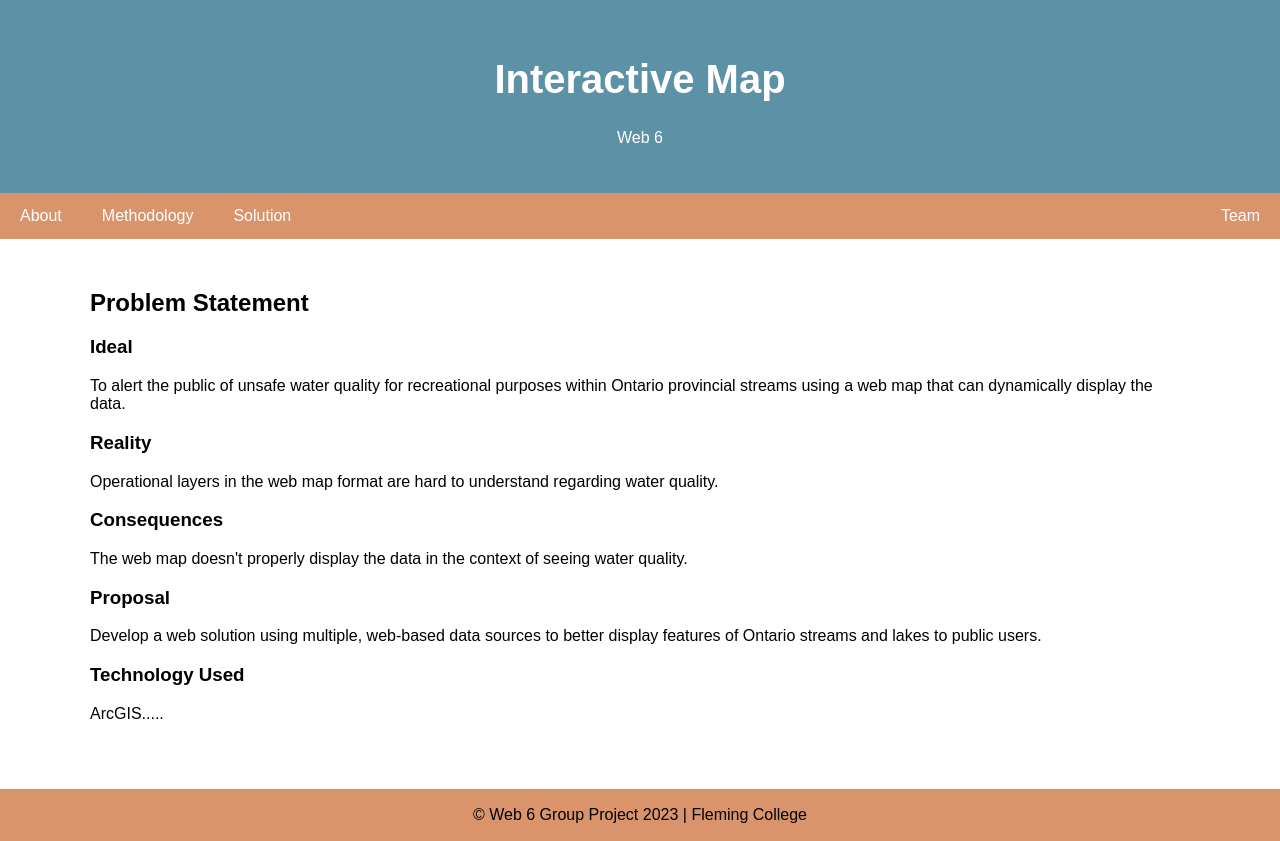
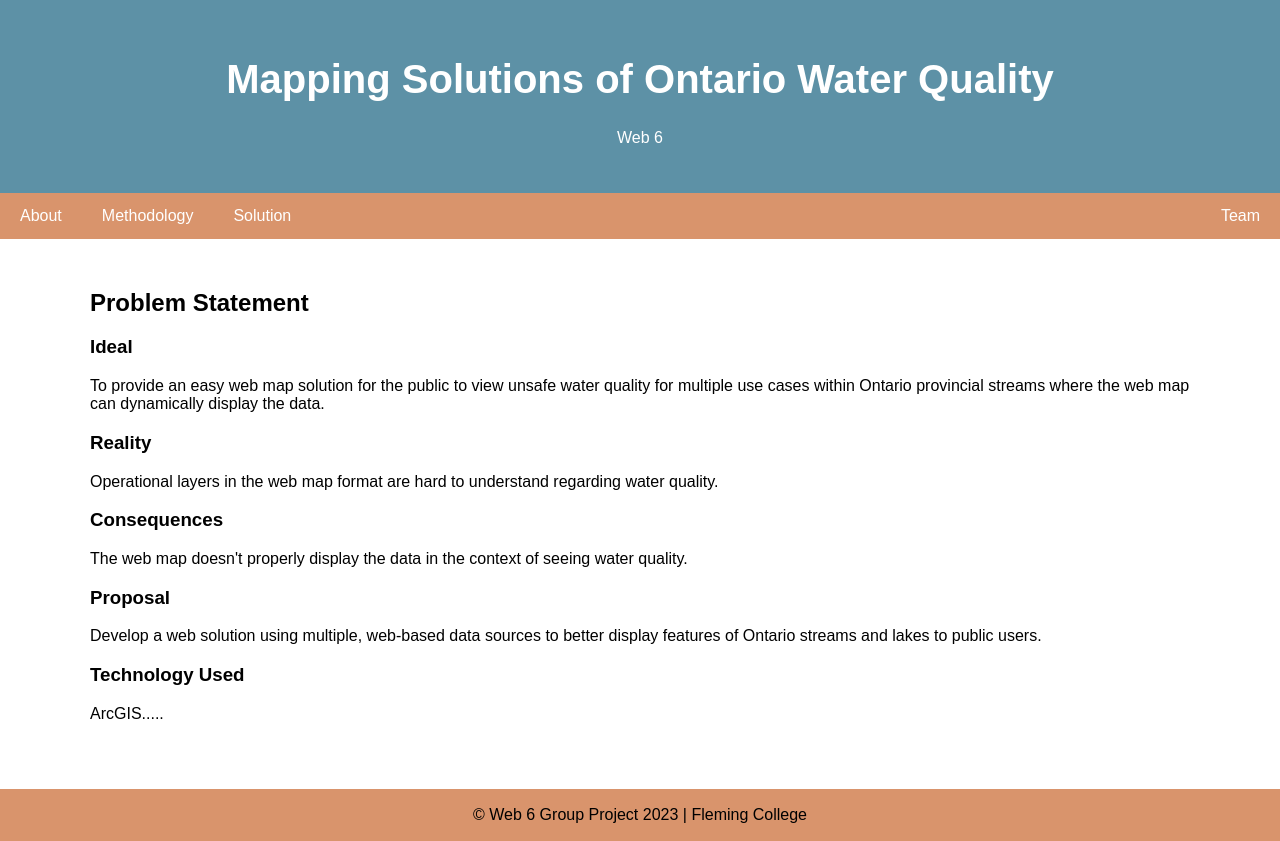
Before and after one commit to YYE2022/Geom99GroupProject, a plain HTML site: page index.html in a window 1280 px wide. Drawn offline with Linux system fonts and the light colour scheme.

Commit message:
change to some content

```diff
--- a/index.html
+++ b/index.html
@@ -10,7 +10,7 @@
 <body>
 
 <div class="header">
-  <h1>Interactive Map</h1>
+  <h1>Mapping Solutions of Ontario Water Quality</h1>
   <p>Web 6</p>
 </div>
 
@@ -26,7 +26,7 @@
   <div class="main">
     <h2>Problem Statement</h2>
     <h3>Ideal</h3>
-    <p>To alert the public of unsafe water quality for recreational purposes within Ontario provincial streams using a web map that can dynamically display the data.</p>
+    <p>To provide an easy web map solution for the public to view unsafe water quality for multiple use cases within Ontario provincial streams where the web map can dynamically display the data.</p>
     <h3>Reality</h3>
     <p>Operational layers in the web map format are hard to understand regarding water quality.</p>
     <h3>Consequences</h3>
```
